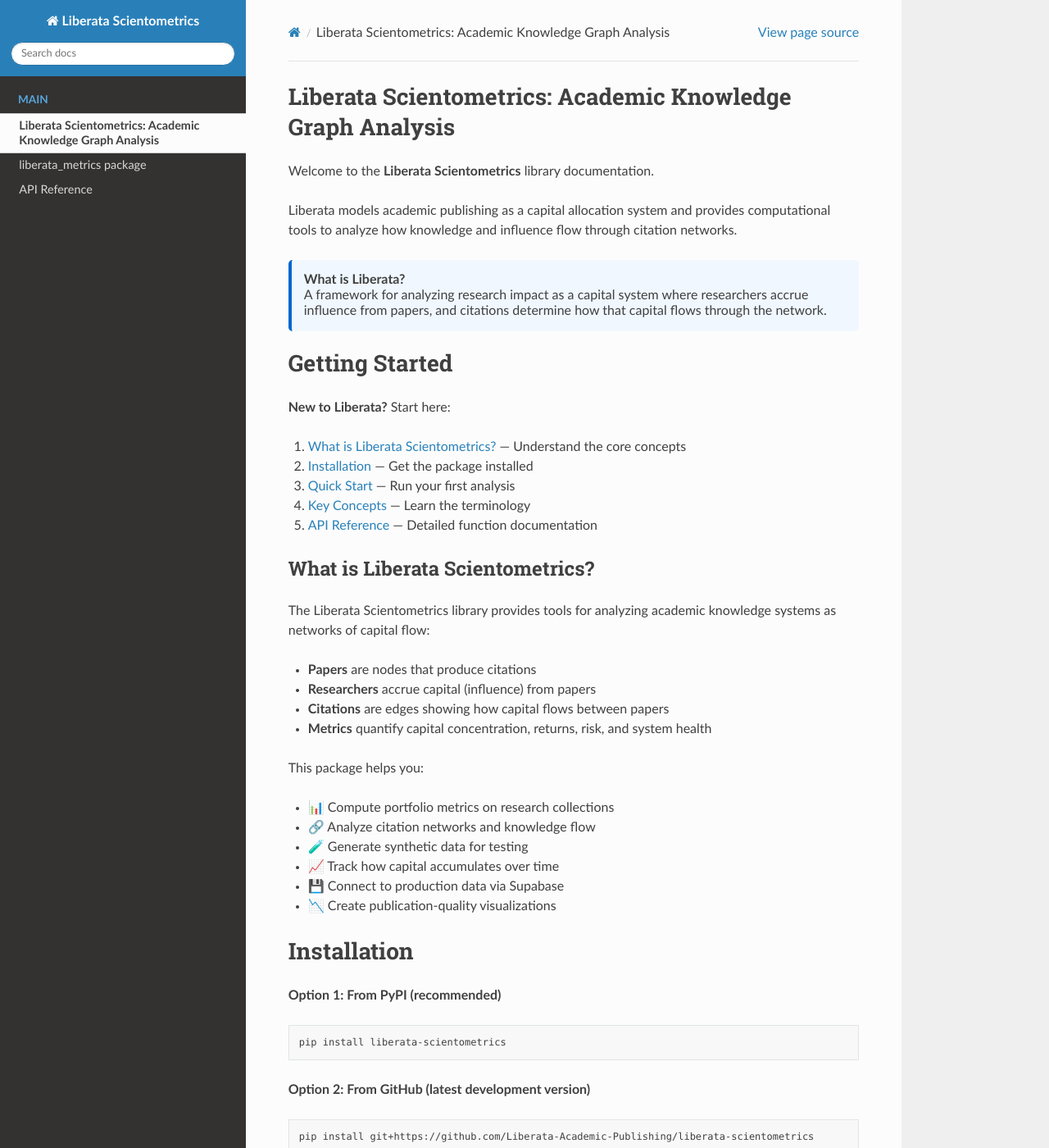
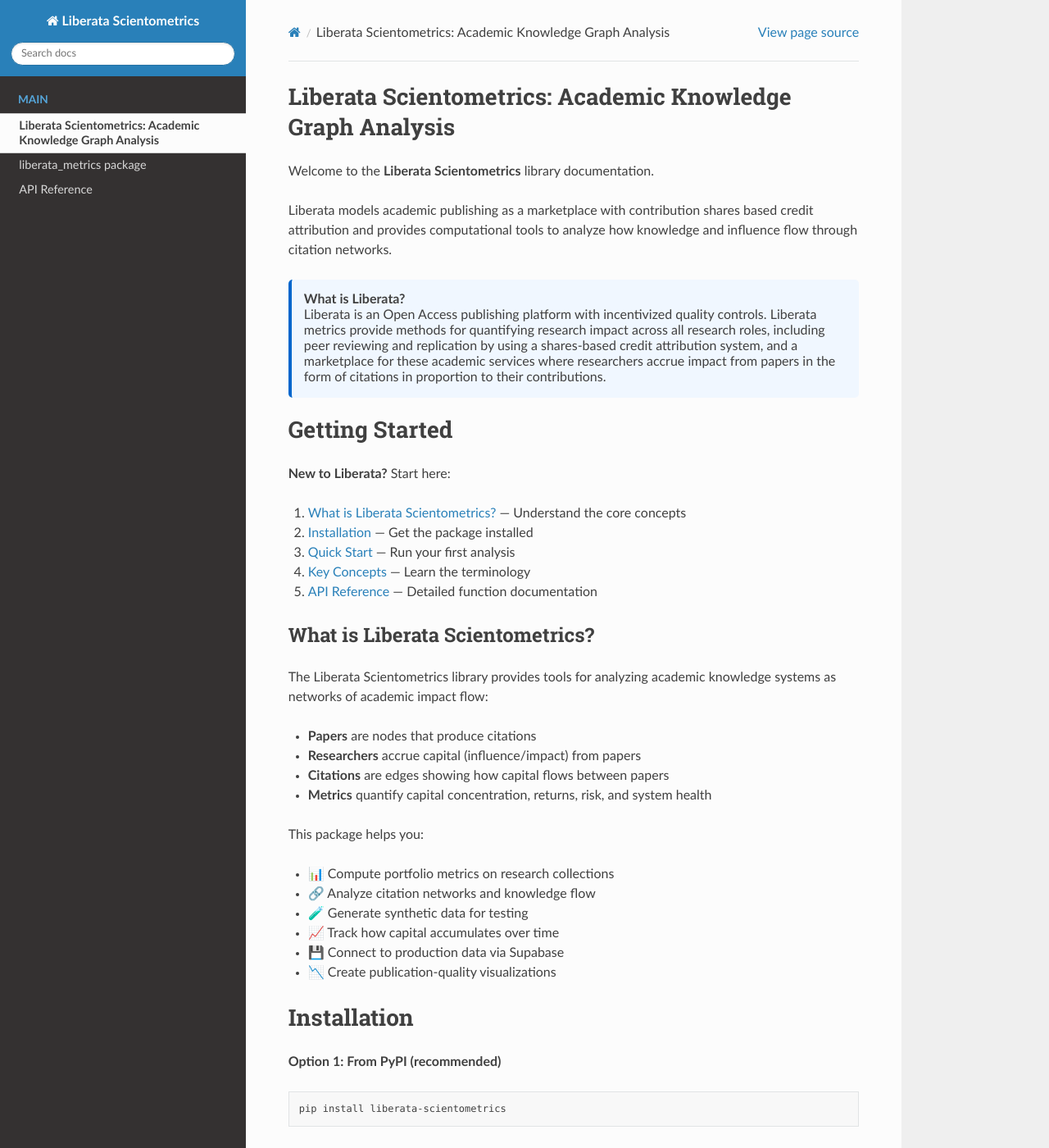
Before and after one commit to Liberata-Academic-Publishing/liberata-scientometrics, a Sphinx documentation site: the page built from docs/source/index.rst, in a window 1280 px wide and 1400 px high. Shown: the whole window at 82% size. Built offline with Sphinx 7.4.7 and the Read the Docs theme 3.1.0, drawn with Linux system fonts in a browser that asks for light colours; pages that are not in the unit, such as notebooks, are missing from menus.

```diff
--- a/docs/source/index.rst
+++ b/docs/source/index.rst
@@ -17,14 +17,17 @@ Liberata Scientometrics: Academic Knowledge Graph Analysis
 
 Welcome to the **Liberata Scientometrics** library documentation.
 
-Liberata models academic publishing as a capital allocation system and provides computational tools to analyze how knowledge and influence flow through citation networks.
+Liberata models academic publishing as a marketplace with contribution shares based credit attribution and provides computational tools to analyze how knowledge and influence flow through citation networks.
 
 .. raw:: html
 
     <div style="background: #f0f7ff; padding: 15px; margin: 20px 0; border-radius: 5px; border-left: 4px solid #0066cc;">
         <strong>What is Liberata?</strong><br/>
-        A framework for analyzing research impact as a capital system where researchers accrue influence from papers,
-        and citations determine how that capital flows through the network.
+        Liberata is an Open Access publishing platform with incentivized quality controls.
+        Liberata metrics provide methods for quantifying research impact across all research roles,
+        including peer reviewing and replication by using a shares-based credit attribution system, and a marketplace
+        for these academic services where researchers accrue impact from papers in the form of citations in proportion to
+        their contributions.
     </div>
 
 
@@ -45,10 +48,10 @@ Getting Started
 What is Liberata Scientometrics?
 --------------------------------
 
-The Liberata Scientometrics library provides tools for analyzing academic knowledge systems as networks of capital flow:
+The Liberata Scientometrics library provides tools for analyzing academic knowledge systems as networks of academic impact flow:
 
 - **Papers** are nodes that produce citations
-- **Researchers** accrue capital (influence) from papers
+- **Researchers** accrue capital (influence/impact) from papers
 - **Citations** are edges showing how capital flows between papers
 - **Metrics** quantify capital concentration, returns, risk, and system health
 
--- a/pyproject.toml
+++ b/pyproject.toml
@@ -12,7 +12,9 @@ authors = [
     {name = "Arjun Saha Choudhury", email = "arjun.sahachoudhury@duke.edu"},
     {name = "Derek Wang", email = "xiran.wang@duke.edu"},
     {name = "Anshuman Sabath", email = "anshuman.sabath@duke.edu"},
-    {name = "Aarsh Roongta", email = "aarsh.roongta@duke.edu"}
+    {name = "Aarsh Roongta", email = "aarsh.roongta@duke.edu"},
+    {name = "Arjun Saha Choudhury", email = "as1572@duke.edu"},
+    {name = "Clayton Knittel", email = "cknit1999@gmail.com"}
 ]
 maintainers = [
     {name = "Hanlin Wang", email = "hanlin.wang@duke.edu"}
```
Also changed, not shown: README.md (+2 -2 lines).
